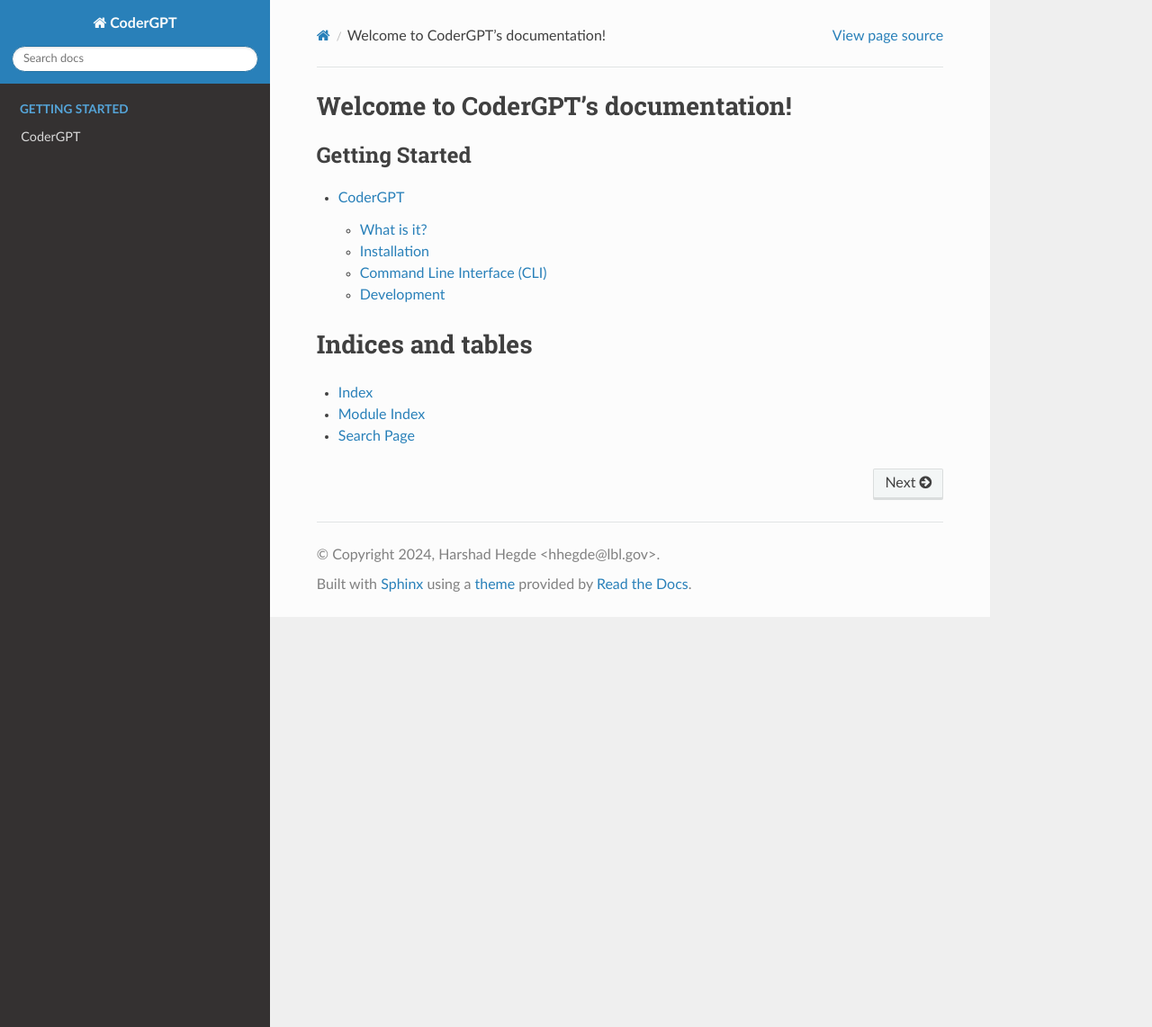
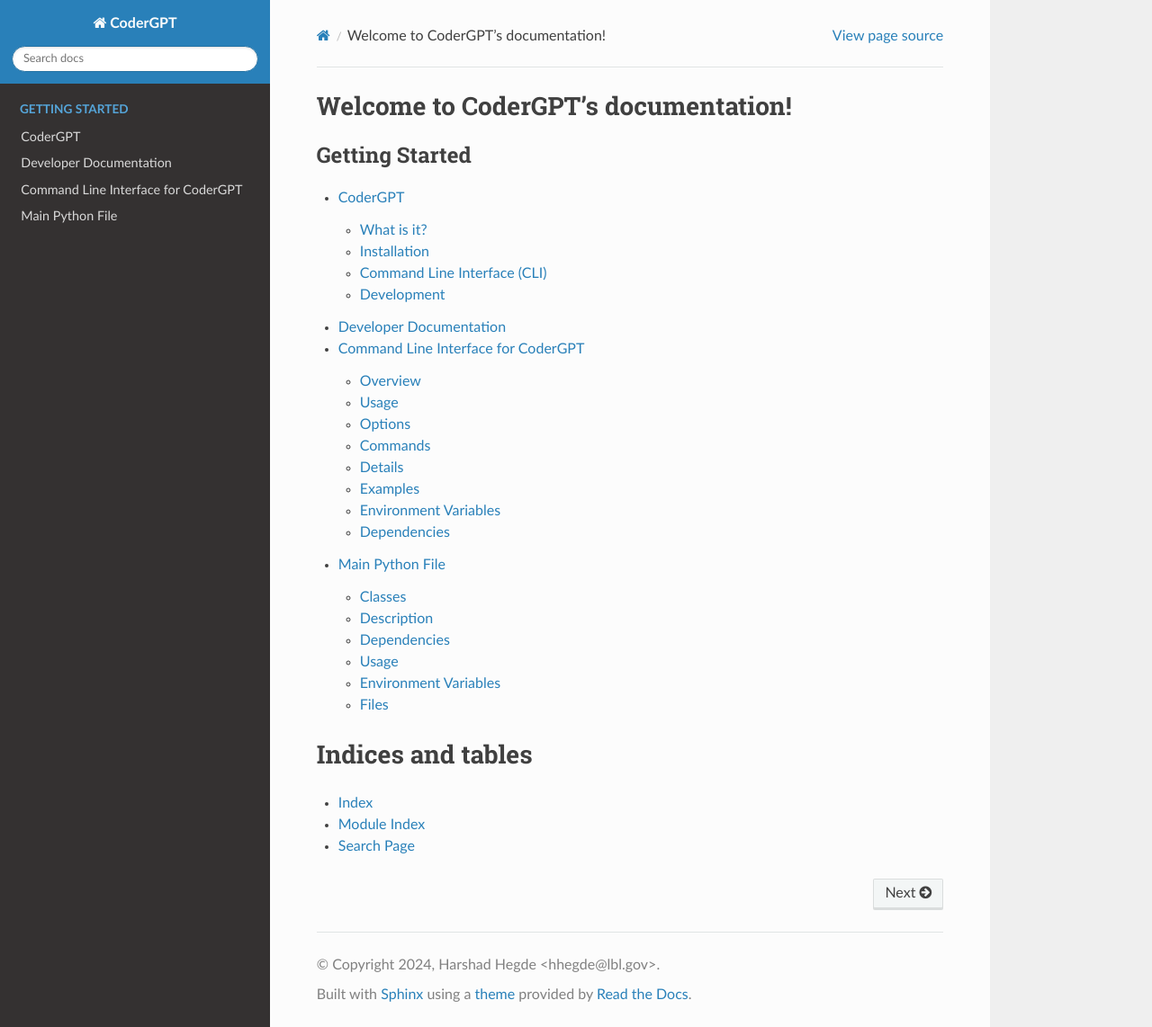
Before and after one commit to hrshdhgd/CoderGPT, a Sphinx documentation site: the page built from docs/index.rst, in a window 1280 px wide and 1142 px high. Shown: the whole window at 90% size. Built offline with Sphinx 7.4.7 and the Read the Docs theme 2.0.0, drawn with Linux system fonts in a browser that asks for light colours; pages that are not in the unit, such as notebooks, are missing from menus; some of the changed lines change nothing that is shown.

Commit message:
updated docs

```diff
--- /dev/null
+++ b/docs/developer.rst
@@ -0,0 +1,162 @@
+.. _developer-docs:
+
+Developer Documentation
+========================
+
+This section contains documentation for developers who want to contribute or extend the functionality of the project.
+
+.. _codergpt-cli:
+
+Command Line Interface for CoderGPT
+===================================
+
+Overview
+--------
+
+This module provides a command line interface (CLI) for CoderGPT, a powerful code generation tool that facilitates various operations on code files such as inspection, explanation, commenting, and optimization.
+
+Usage
+-----
+
+To use the CLI, run the following command with the desired options and commands:
+
+.. code-block:: shell
+
+    python codergpt_cli.py [OPTIONS] COMMAND [ARGS]...
+
+Options
+-------
+
+-v, --verbose INTEGER
+  Verbosity level (0, 1 or 2).
+
+-q, --quiet
+  Run in quiet mode.
+
+--version
+  Show the version and exit.
+
+Commands
+--------
+
+inspect
+  Inspect package to show file-language-map.
+
+explain
+  Explain the contents of a code file.
+
+comment
+  Add comments to a code file.
+
+Details
+-------
+
+The CLI is built using the Click library and provides a user-friendly way to interact with the CoderGPT functionalities from the terminal.
+
+Examples
+--------
+
+Inspecting a package:
+
+.. code-block:: shell
+
+    python codergpt_cli.py inspect src/
+
+Explaining a function within a file:
+
+.. code-block:: shell
+
+    python codergpt_cli.py explain src/main.py --function my_function
+
+Adding comments to a file:
+
+.. code-block:: shell
+
+    python codergpt_cli.py comment src/main.py --overwrite
+
+Optimizing a class within a file:
+
+.. code-block:: shell
+
+    python codergpt_cli.py optimize src/main.py --classname MyClass --overwrite
+
+Environment Variables
+---------------------
+
+- ``OPENAI_API_KEY``: The API key for OpenAI services required by CoderGPT.
+
+Dependencies
+------------
+
+- click
+- logging
+- pathlib.Path
+- typing.TextIO, typing.Union
+- codergpt.__version__
+- codergpt.main.CoderGPT
+
+.. _main-python-file:
+
+Main Python File
+================
+
+This is the main Python file for the CoderGPT project.
+
+Classes
+-------
+
+.. autoclass:: CoderGPT
+   :members:
+   :undoc-members:
+   :show-inheritance:
+
+   .. automethod:: __init__
+   .. automethod:: inspect_package
+   .. automethod:: get_code
+   .. automethod:: explainer
+   .. automethod:: commenter
+   .. automethod:: optimizer
+   .. automethod:: tester
+
+Description
+-----------
+
+The ``CoderGPT`` class provides a suite of methods to interact with code files, including inspection, explanation, commenting, optimization, and testing. It utilizes language models to perform these tasks.
+
+Dependencies
+------------
+
+- os
+- pathlib.Path
+- typing.Optional, typing.Union
+- yaml
+- langchain_core.prompts.ChatPromptTemplate
+- langchain_openai.ChatOpenAI
+- tabulate.tabulate
+- codergpt.commenter.commenter.CodeCommenter
+- codergpt.constants.EXTENSION_MAP_FILE, codergpt.constants.GPT_3_5_TURBO, codergpt.constants.INSPECTION_HEADERS
+- codergpt.explainer.explainer.CodeExplainer
+- codergpt.optimizer.optimizer.CodeOptimizer
+
+Usage
+-----
+
+To use the ``CoderGPT`` class, initialize it with an optional model parameter. Then call its methods with appropriate arguments to perform various operations on code files.
+
+Example:
+
+.. code-block:: python
+
+    if __name__ == "__main__":
+        coder = CoderGPT()
+        coder.inspect_package("src")
+
+Environment Variables
+---------------------
+
+- ``OPENAI_API_KEY``: The API key for OpenAI services.
+
+Files
+-----
+
+- ``EXTENSION_MAP_FILE``: YAML file mapping file extensions to programming languages.
--- a/docs/index.rst
+++ b/docs/index.rst
@@ -12,6 +12,7 @@
    :name: start
 
    description
+   developer
    modules
 
 Indices and tables
```
